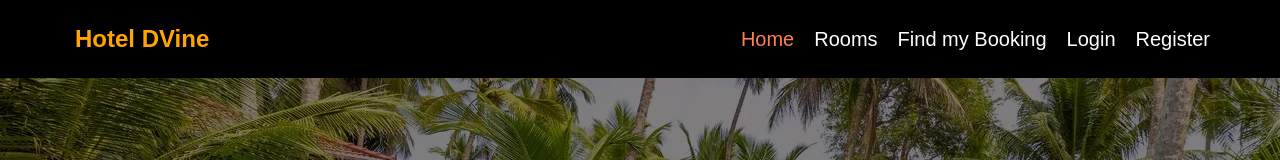
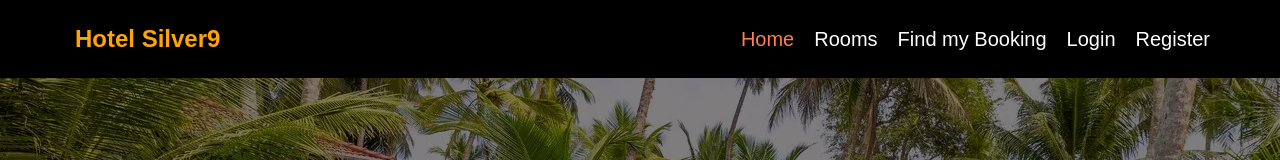
Before and after one commit to Vilas-rathod/full-stack-hotel-app, a React (Vite) app in the folder frontend/: page /home in a window 1280 px wide. Shown: the top 160 px of the page. Built offline with nearby package versions, Linux system fonts and the light colour scheme.

Commit message:
Update Navbar.jsx

```diff
--- a/frontend/src/components/common/Navbar.jsx
+++ b/frontend/src/components/common/Navbar.jsx
@@ -19,7 +19,7 @@ function Navbar() {
     return (
         <nav className="navbar">
             <div className="navbar-brand">
-                <NavLink to="/home">Hotel DVine</NavLink>
+                <NavLink to="/home">Hotel Silver9</NavLink>
             </div>
             <ul className="navbar-ul">
                 <li><NavLink to="/home" activeclassname="active">Home</NavLink></li>
```
